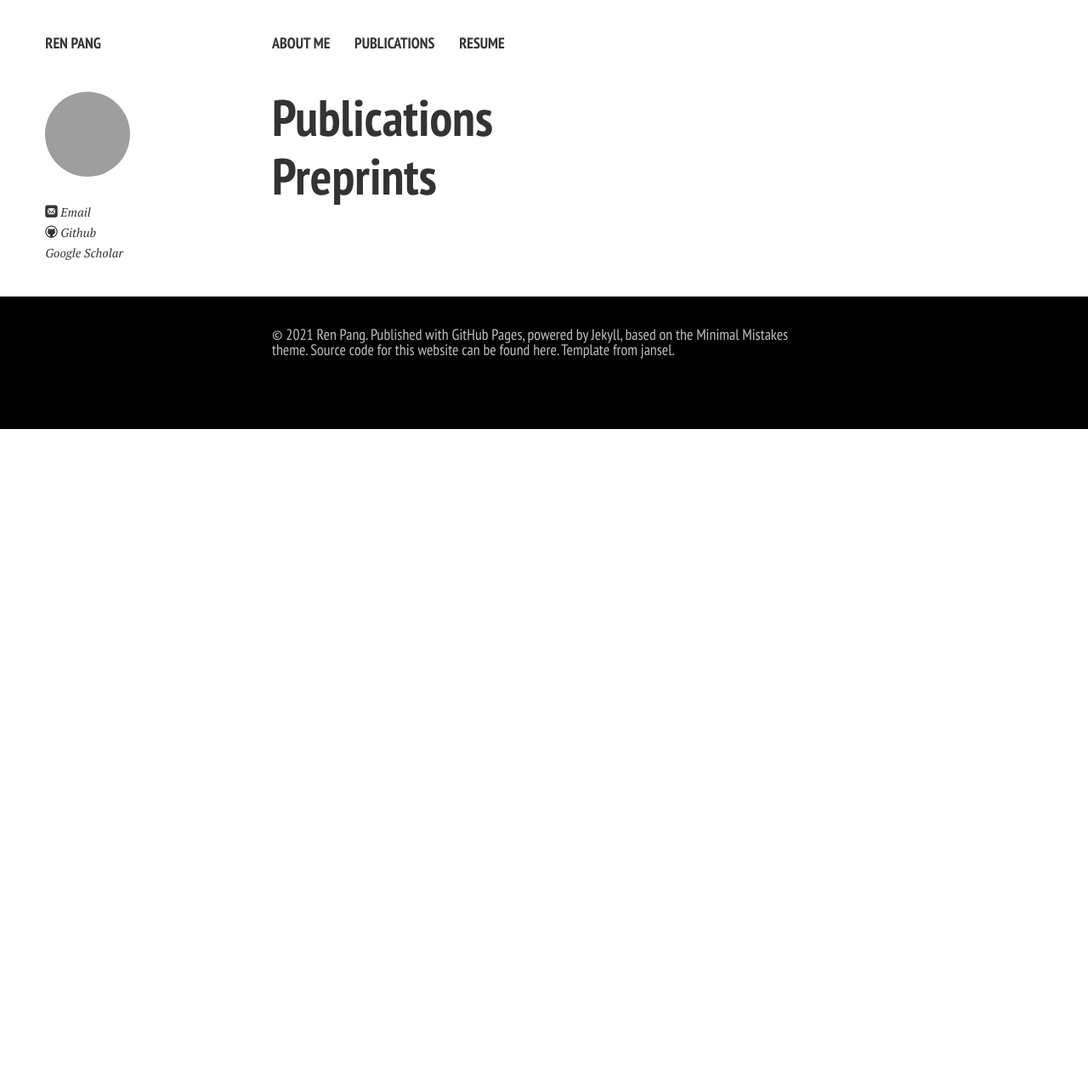
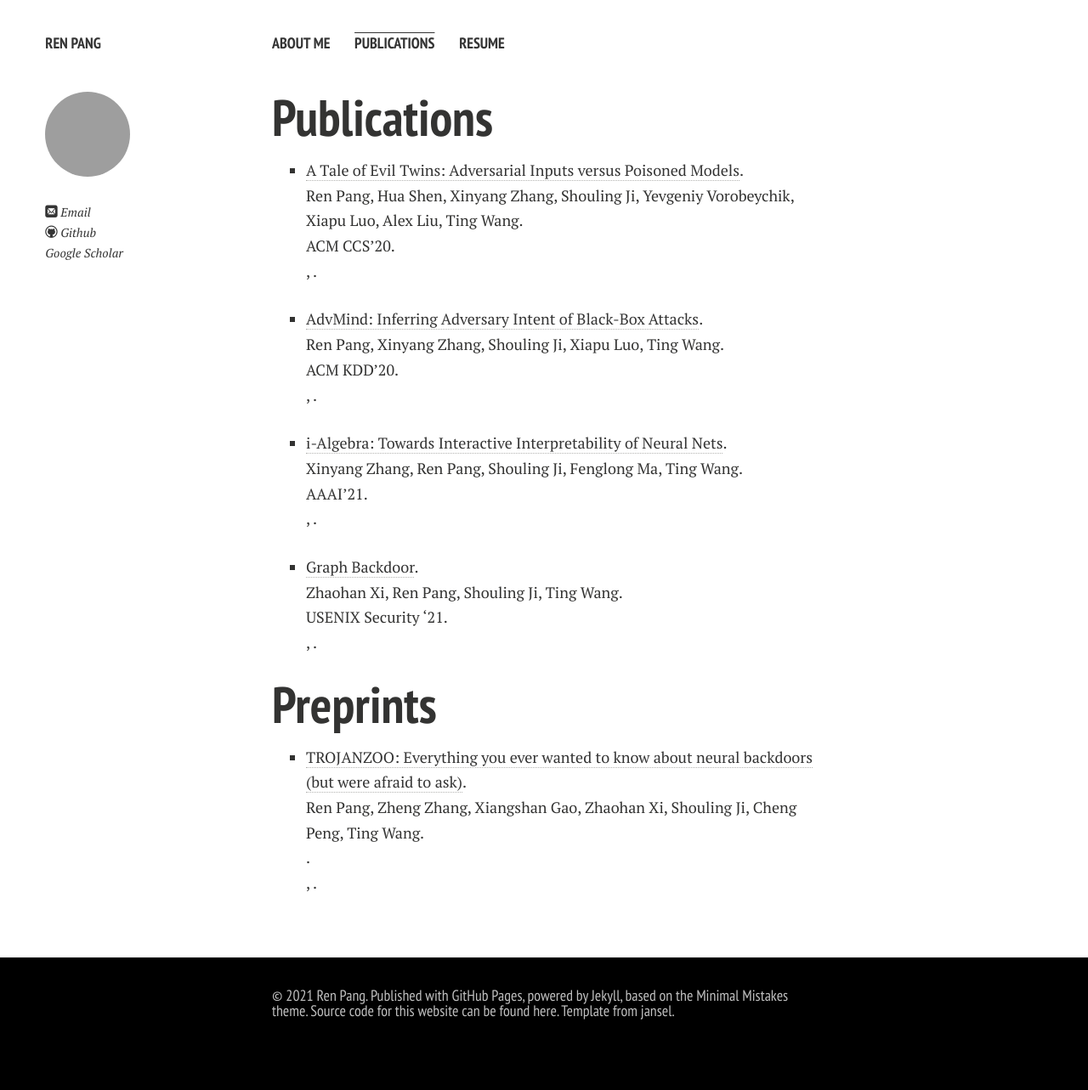
Before and after one commit to ain-soph/ain-soph.github.io, a Jekyll site: the page built from publications.md, in a window 1280 px wide. Shown: the whole page at 85% size. Built offline with Jekyll 4.4.1, drawn with Linux system fonts in a browser that asks for light colours; nearby versions of some CDN libraries; our own code applies the rules of GitHub Pages for plain Markdown files; a style sheet for code colours, icons or effects is not loaded; before the commit the page ends 900 px from its top, so only the background shows below that.

Commit message:
update publications

```diff
--- a/publications.md
+++ b/publications.md
@@ -3,24 +3,24 @@ layout: page
 permalink: /publications/index.html
 title: Publications
 pubs:
-  - author: **Ren Pang**, Hua Shen, Xinyang Zhang, Shouling Ji, Yevgeniy Vorobeychik, Xiapu Luo, Alex Liu, Ting Wang
+  - author: Ren Pang, Hua Shen, Xinyang Zhang, Shouling Ji, Yevgeniy Vorobeychik, Xiapu Luo, Alex Liu, Ting Wang
     title: "A Tale of Evil Twins: Adversarial Inputs versus Poisoned Models"
     booktitle: "ACM CCS'20"
     url: "https://arxiv.org/abs/1911.01559"
-  - author: **Ren Pang**, Xinyang Zhang, Shouling Ji, Xiapu Luo, Ting Wang
+  - author: Ren Pang, Xinyang Zhang, Shouling Ji, Xiapu Luo, Ting Wang
     title: "AdvMind: Inferring Adversary Intent of Black-Box Attacks"
     booktitle: "ACM KDD'20"
     url: "https://arxiv.org/abs/2006.09539"
-  - author: Xinyang Zhang, **Ren Pang**, Shouling Ji, Fenglong Ma, Ting Wang
+  - author: Xinyang Zhang, Ren Pang, Shouling Ji, Fenglong Ma, Ting Wang
     title: "i-Algebra: Towards Interactive Interpretability of Neural Nets"
     booktitle: "AAAI'21"
     url: "https://arxiv.org/abs/2101.09301"
-  - author: Zhaohan Xi, **Ren Pang**, Shouling Ji, Ting Wang
+  - author: Zhaohan Xi, Ren Pang, Shouling Ji, Ting Wang
     title: Graph Backdoor
     booktitle: "USENIX Security '21"
     url: "https://arxiv.org/abs/2006.09539"
 preprints:
-  - author: **Ren Pang**, Zheng Zhang, Xiangshan Gao, Zhaohan Xi, Shouling Ji, Cheng Peng, Ting Wang
+  - author: Ren Pang, Zheng Zhang, Xiangshan Gao, Zhaohan Xi, Shouling Ji, Cheng Peng, Ting Wang
     title: "TROJANZOO: Everything you ever wanted to know about neural backdoors (but were afraid to ask)"
     url: "https://arxiv.org/abs/2012.09302"
 ---
```
